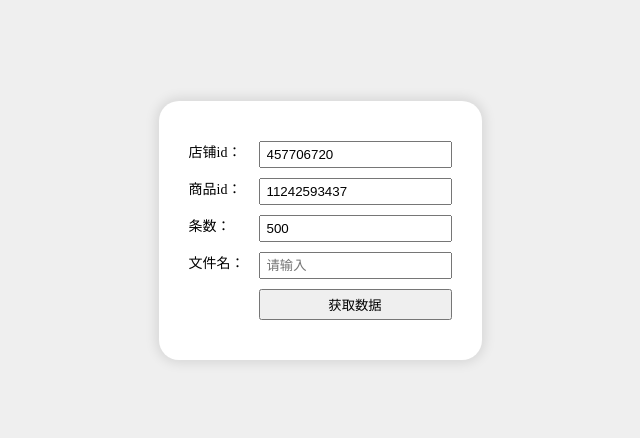
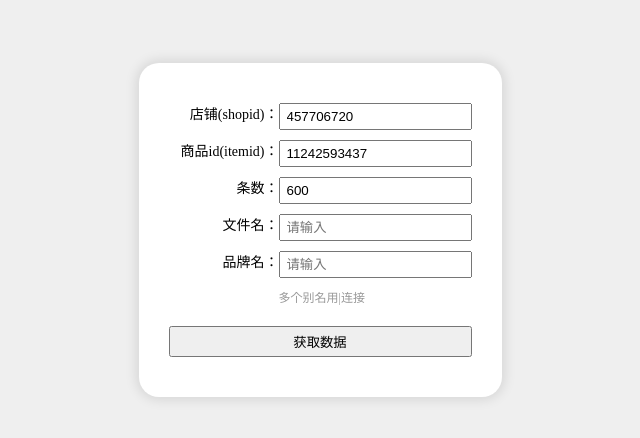
Before and after one commit to smile-garden/egg-crawler, a website: page app/view/home.html in a window 1280 px wide. Shown: the part 170-608 px from the top of the page, without its empty margins (320-960 px from the left). Drawn offline with Linux system fonts and the light colour scheme.

Commit message:
feat:支持多个别名替换

```diff
--- a/app/service/comment.js
+++ b/app/service/comment.js
@@ -24,7 +24,7 @@ class CommentService extends Service {
     const { ctx } = this;
     let start = 0;
     const length = 10;
-    const { total } = params;
+    const { total, brandName = '' } = params;
     const times = Math.ceil(total / length);
     let list = [];
 
@@ -43,7 +43,9 @@ class CommentService extends Service {
       });
       const newList = (res.data.data?.ratings || []).map(item => {
         const newItem = {};
-        const content = item.comment.split('\n\n')[1]?.replace(/skintific/ig, 'MeToo');
+        // const content = item.comment.split('\n\n')[1]?.replace(/skintific/ig, 'MeToo');
+        const reg = new RegExp(brandName, 'ig');
+        const content = !!brandName ? item.comment?.replace(reg, 'MeToo') : item.comment;
         newItem.content = content || '此条评论没内容';
         return newItem;
       });
--- a/app/view/home.html
+++ b/app/view/home.html
@@ -25,15 +25,23 @@
       display: flex;
     }
     .label {
-      width: 70px;
+      width: 110px;
       font-size: 14px;
+      text-align: right;
     }
     .input {
       flex: 1;
       padding: 4px 6px;
     }
-    .ml80 {
-      margin-left: 70px;
+
+    .des {
+      flex: 1;
+      font-size: 12px;
+      color: #999;
+    }
+
+    .mt20 {
+      margin-top: 10px;
     }
   </style>
 </head>
@@ -46,23 +54,31 @@
   </ul> -->
   <form id="myForm" class="card">
     <div class="item">
-      <span class="label">店铺id：</span>
+      <span class="label">店铺(shopid)：</span>
       <input class="input" type="text" name="shopid" value="457706720" placeholder="请输入">
     </div>
     <div class="item">
-      <span class="label">商品id：</span>
+      <span class="label">商品id(itemid)：</span>
       <input class="input" type="text" name="itemid" value="11242593437" placeholder="请输入">
     </div>
     <div class="item">
       <span class="label">条数：</span>
-      <input class="input" type="number" name="total" value="500" placeholder="请输入">
+      <input class="input" type="number" name="total" value="600" placeholder="请输入">
     </div>
     <div class="item">
       <span class="label">文件名：</span>
       <input class="input" type="text" name="name" placeholder="请输入">
     </div>
     <div class="item">
-      <input class="input ml80" type="submit" id="submit" value="获取数据">
+      <span class="label">品牌名：</span>
+      <input class="input" type="text" name="brandName" placeholder="请输入">
+    </div>
+    <div class="item">
+      <span class="label"></span>
+      <div class="des">多个别名用|连接</div>
+    </div>
+    <div class="item">
+      <input class="input mt20" type="submit" id="submit" value="获取数据">
     </div>
   </form>
 
```
